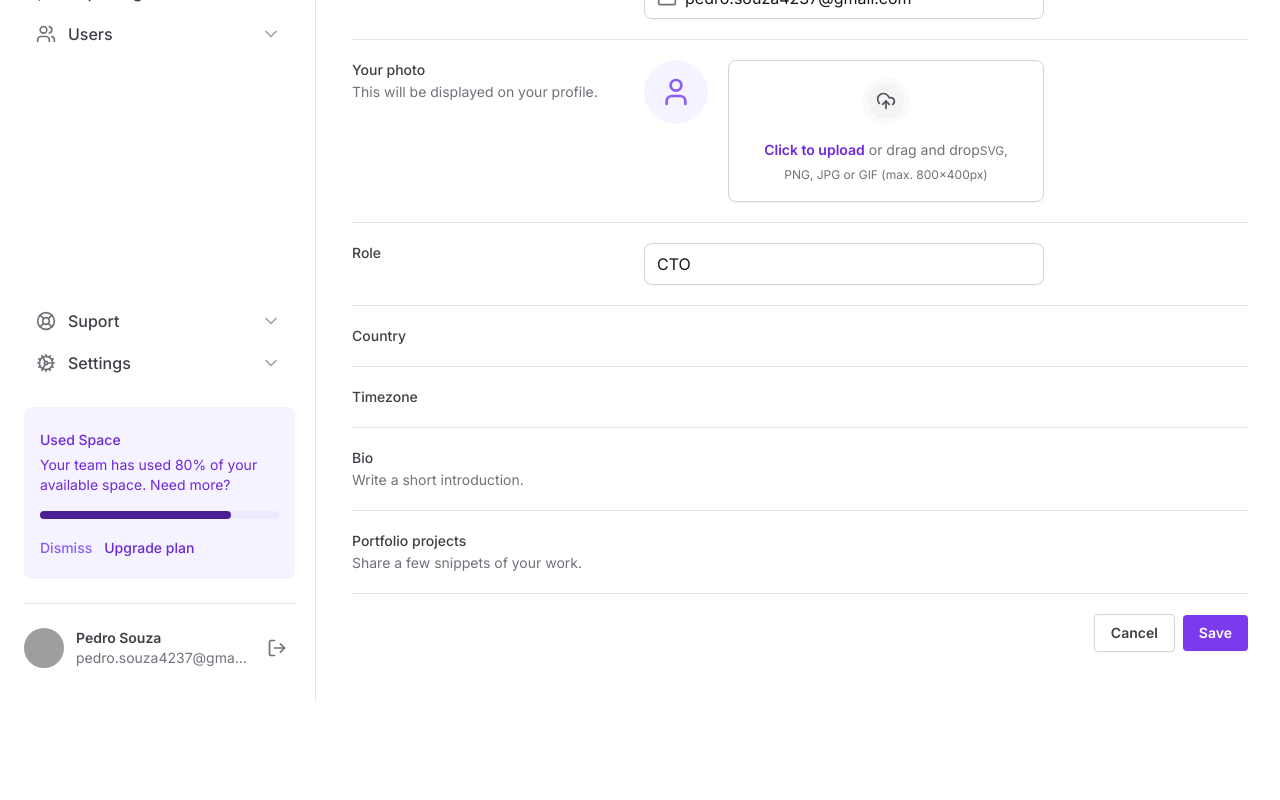
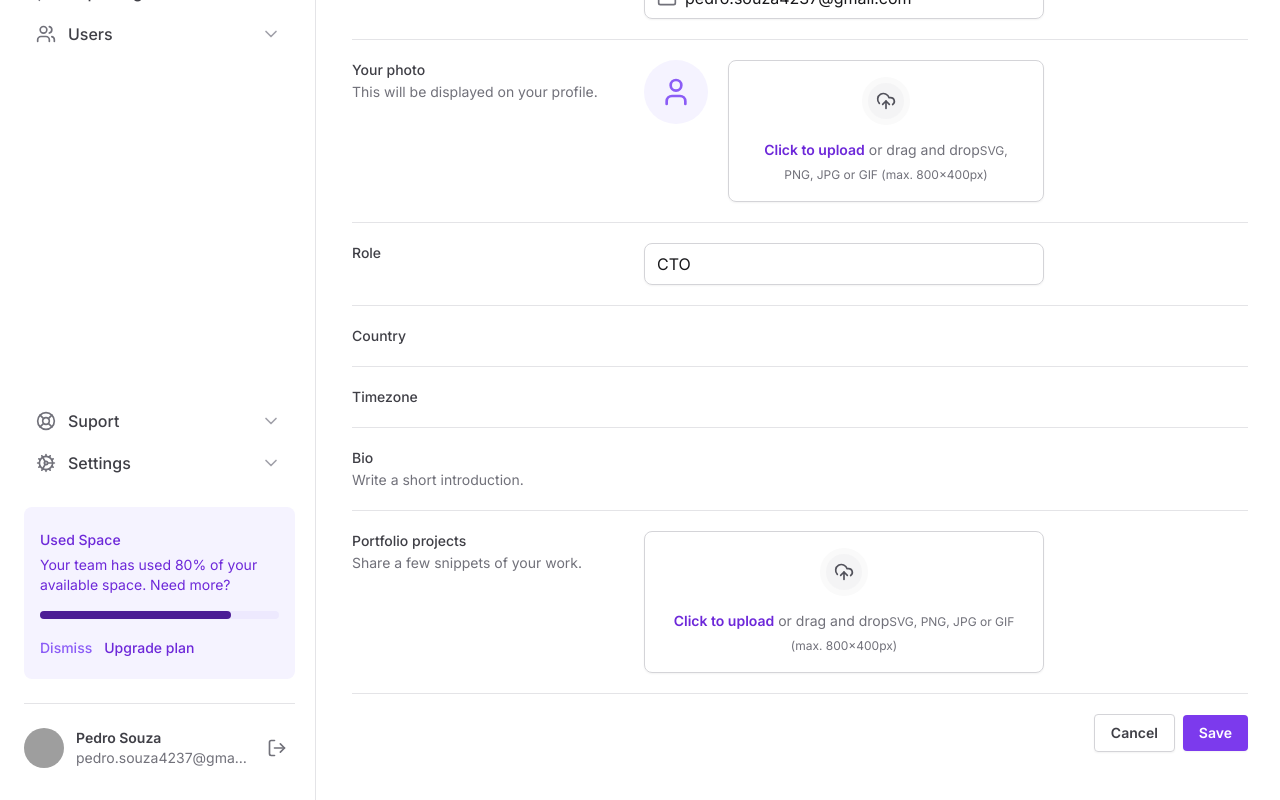
Before and after one commit to pedrosouza423/tailwind-next, a Next.js app: page / in a window 1280 px wide. Shown: the part 356-1156 px from the top of the page. Before the commit the page ends 1056 px from the top, so only its background shows below. Built offline with nearby package versions, Linux system fonts and the light colour scheme; grey boxes are pictures that could not be loaded.

Commit message:
Componentizing file input

```diff
--- /dev/null
+++ b/src/app/components/Form/FileInput/Control.tsx
@@ -0,0 +1,7 @@
+import { ComponentProps } from 'react'
+
+type ControlProps = ComponentProps<'input'>
+
+export const Control = (props: ControlProps) => {
+  return <input {...props} type="file" className="sr-only" id="photo" />
+}
--- /dev/null
+++ b/src/app/components/Form/FileInput/ImagePreview.tsx
@@ -0,0 +1,9 @@
+import { User } from 'lucide-react'
+
+export const ImagePreview = () => {
+  return (
+    <div className="flex h-16 w-16 items-center justify-center rounded-full bg-violet-50">
+      <User className="h-8 w-8 text-violet-500" />
+    </div>
+  )
+}
--- /dev/null
+++ b/src/app/components/Form/FileInput/Root.tsx
@@ -0,0 +1,7 @@
+import { ComponentProps } from 'react'
+
+type RootProps = ComponentProps<'div'>
+
+export const Root = (props: RootProps) => {
+  return <div {...props} />
+}
--- /dev/null
+++ b/src/app/components/Form/FileInput/Trigger.tsx
@@ -0,0 +1,23 @@
+import { UploadCloud } from 'lucide-react'
+
+export const Trigger = () => {
+  return (
+    <label
+      htmlFor="photo"
+      className="group flex flex-1 cursor-pointer flex-col items-center gap-3 rounded-lg border border-zinc-300 px-6 py-4 text-center text-zinc-500 shadow-sm hover:border-violet-200 hover:bg-violet-25 hover:text-violet-500"
+    >
+      <div className="rounded-full border-6 border-zinc-50 bg-zinc-100 p-2 group-hover:border-violet-50 group-hover:bg-violet-100">
+        <UploadCloud className="h-5 w-5 text-zinc-600 group-hover:text-violet-600" />
+      </div>
+      <div>
+        <span className="text-sm">
+          <span className="font-semibold  text-violet-700">
+            Click to upload
+          </span>{' '}
+          or drag and drop
+        </span>
+        <span className="text-xs">SVG, PNG, JPG or GIF (max. 800x400px)</span>
+      </div>
+    </label>
+  )
+}
--- /dev/null
+++ b/src/app/components/Form/FileInput/index.tsx
@@ -0,0 +1,6 @@
+import { Control } from './Control'
+import { ImagePreview } from './ImagePreview'
+import { Root } from './Root'
+import { Trigger } from './Trigger'
+
+export { Control, ImagePreview, Root, Trigger }
--- a/src/app/page.tsx
+++ b/src/app/page.tsx
@@ -1,6 +1,7 @@
 import { SettingsTabs } from './components/SettingsTabs'
 import * as Input from './components/Input'
-import { Mail, UploadCloud, User } from 'lucide-react'
+import { Mail } from 'lucide-react'
+import * as FileInput from './components/Form/FileInput'
 
 export default function Home() {
   return (
@@ -88,31 +89,11 @@
                 This will be displayed on your profile.
               </span>
             </label>
-            <div className="flex items-start gap-5">
-              <div className="flex h-16 w-16 items-center justify-center rounded-full bg-violet-50">
-                <User className="h-8 w-8 text-violet-500" />
-              </div>
-              <label
-                htmlFor="photo"
-                className="group flex flex-1 cursor-pointer flex-col items-center gap-3 rounded-lg border border-zinc-300 px-6 py-4 text-center text-zinc-500 shadow-sm hover:border-violet-200 hover:bg-violet-25 hover:text-violet-500"
-              >
-                <div className="rounded-full border-6 border-zinc-50 bg-zinc-100 p-2 group-hover:border-violet-50 group-hover:bg-violet-100">
-                  <UploadCloud className="h-5 w-5 text-zinc-600 group-hover:text-violet-600" />
-                </div>
-                <div>
-                  <span className="text-sm">
-                    <span className="font-semibold  text-violet-700">
-                      Click to upload
-                    </span>{' '}
-                    or drag and drop
-                  </span>
-                  <span className="text-xs">
-                    SVG, PNG, JPG or GIF (max. 800x400px)
-                  </span>
-                </div>
-              </label>
-              <input type="file" className="sr-only" id="photo" />
-            </div>
+            <FileInput.Root className="flex items-start gap-5">
+              <FileInput.ImagePreview />
+              <FileInput.Trigger />
+              <FileInput.Control />
+            </FileInput.Root>
             <div />
           </div>
 
@@ -172,7 +153,10 @@
                 Share a few snippets of your work.
               </span>
             </label>
-            <div></div>
+            <FileInput.Root>
+              <FileInput.Trigger />
+              <FileInput.Control />
+            </FileInput.Root>
             <div />
           </div>
 
```
